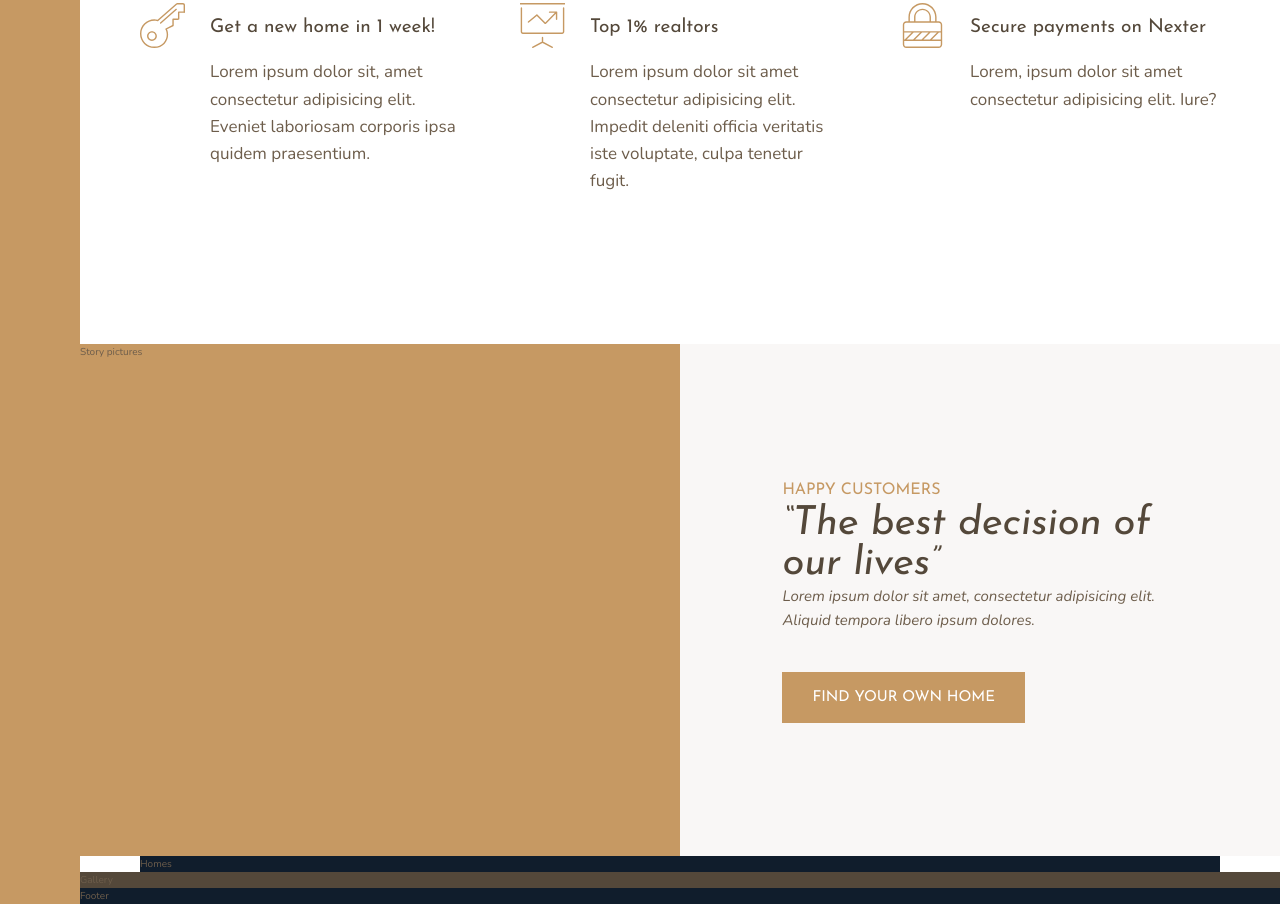
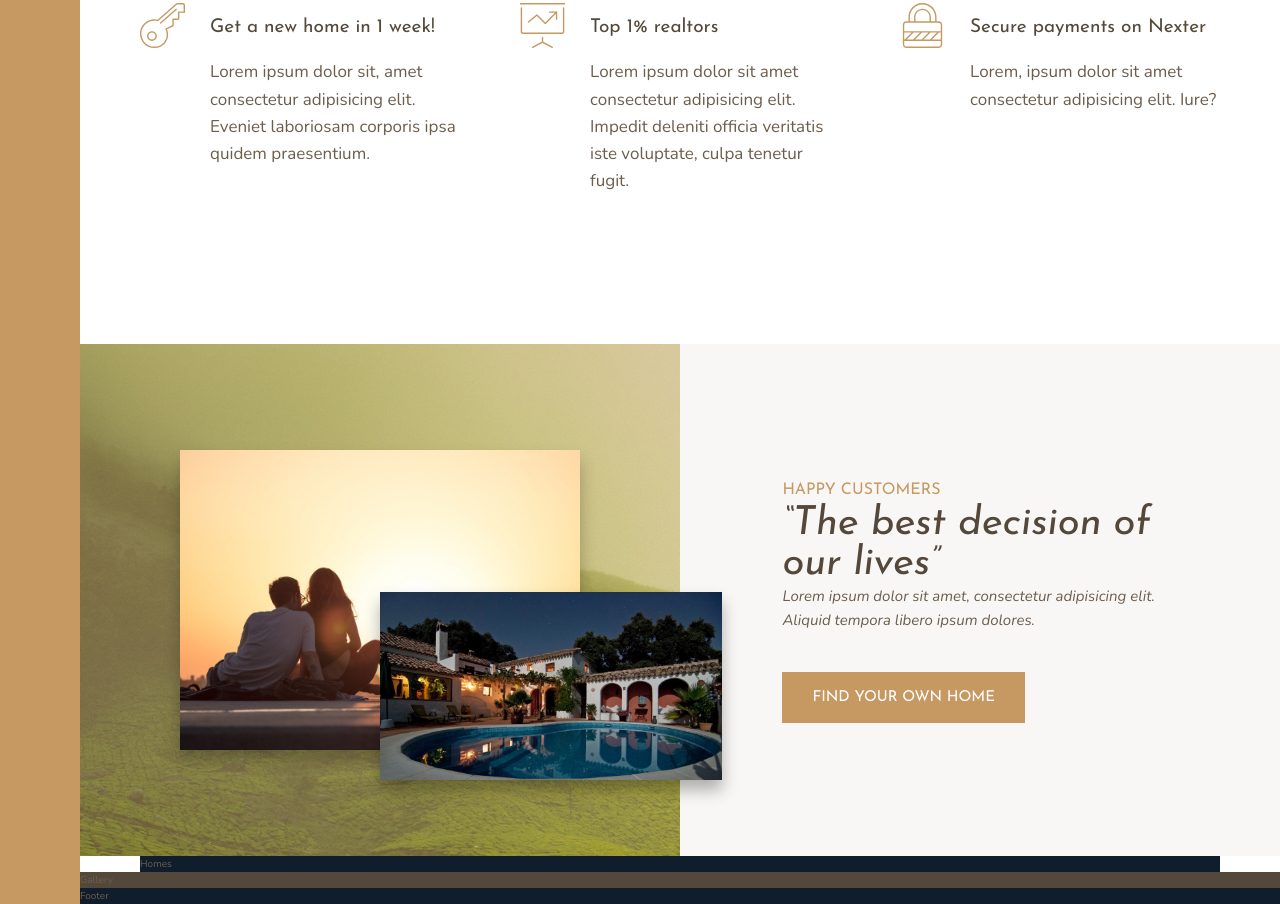
Before and after one commit to koglesby/nexter, a website: page index.html in a window 1280 px wide. Shown: the part 964-1868 px from the top of the page. Drawn offline with nearby package versions, Linux system fonts and the light colour scheme.

Commit message:
build story section

```diff
--- a/index.html
+++ b/index.html
@@ -82,7 +82,14 @@
         </p>
       </div>
     </section>
-    <div class="story__pictures">Story pictures</div>
+    <div class="story__pictures">
+      <img
+        src="img/story-1.jpeg"
+        alt="Couple with new house"
+        class="story__img--1"
+      />
+      <img src="img/story-2.jpeg" alt="New house" class="story__img--2" />
+    </div>
 
     <div class="story__content">
       <h3 class="heading-3">Happy Customers</h3>
--- a/sass/_story.scss
+++ b/sass/_story.scss
@@ -2,6 +2,31 @@
   &__pictures {
     background-color: $color-primary;
     grid-column: full-start / col-end 4;
+    background-image: linear-gradient(
+        rgba($color-primary, 0.5),
+        rgba($color-primary, 0.4)
+      ),
+      url(../img/back.jpg);
+
+    display: grid;
+    grid-template-rows: repeat(6, 1fr);
+    grid-template-columns: repeat(6, 1fr);
+    align-items: center;
+  }
+
+  &__img--1 {
+    width: 100%;
+    grid-row: 2 / 6;
+    grid-column: 2 / 6;
+    box-shadow: 0 1rem 1.5rem rgba(#000, 0.25);
+  }
+
+  &__img--2 {
+    width: 114%;
+    grid-row: 4 / 6;
+    grid-column: 4 / 7;
+    z-index: 7;
+    box-shadow: 0 1rem 1.5rem rgba(#000, 0.3);
   }
 
   &__content {
```
Also changed, not shown: css/style.css.
